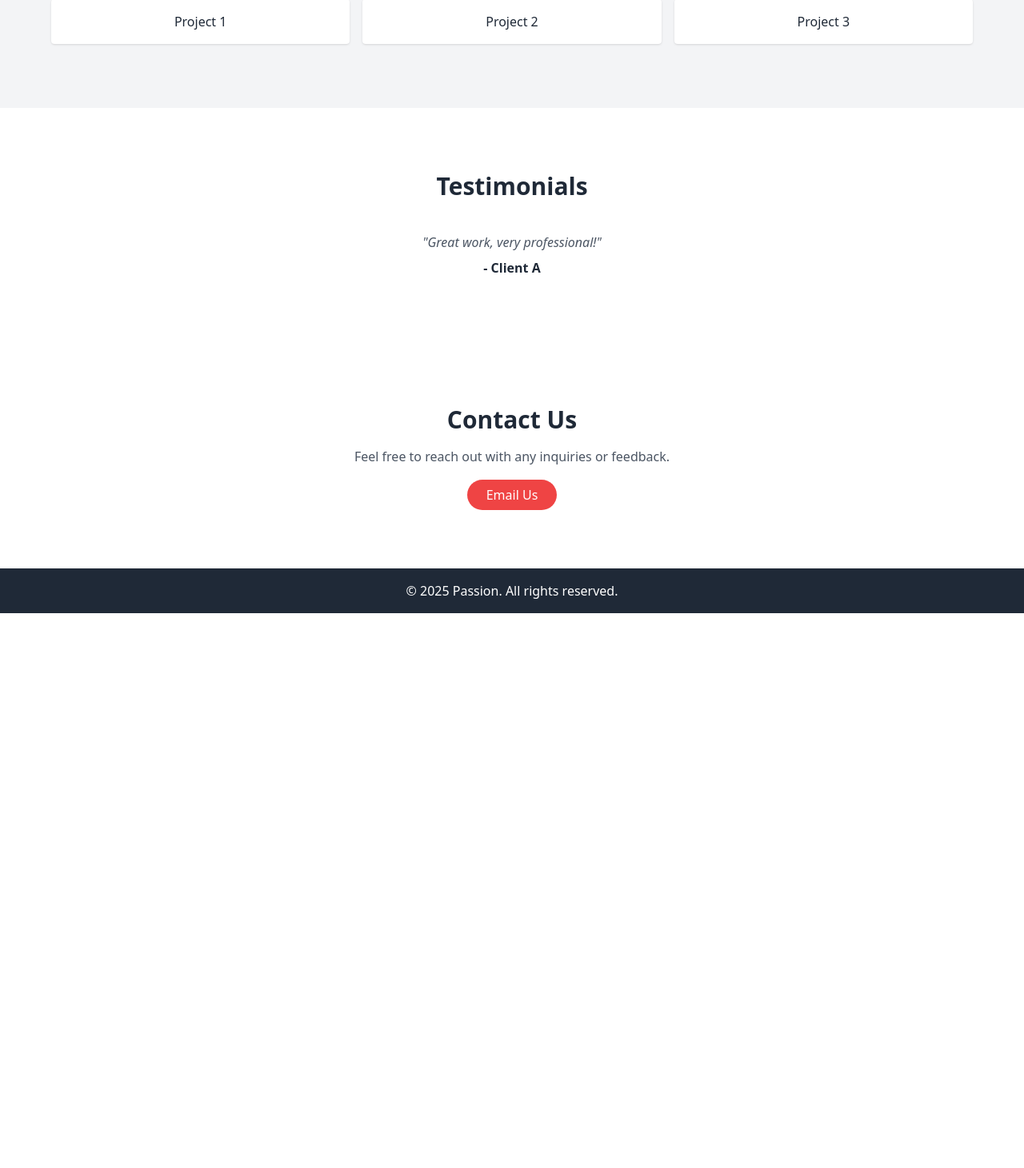
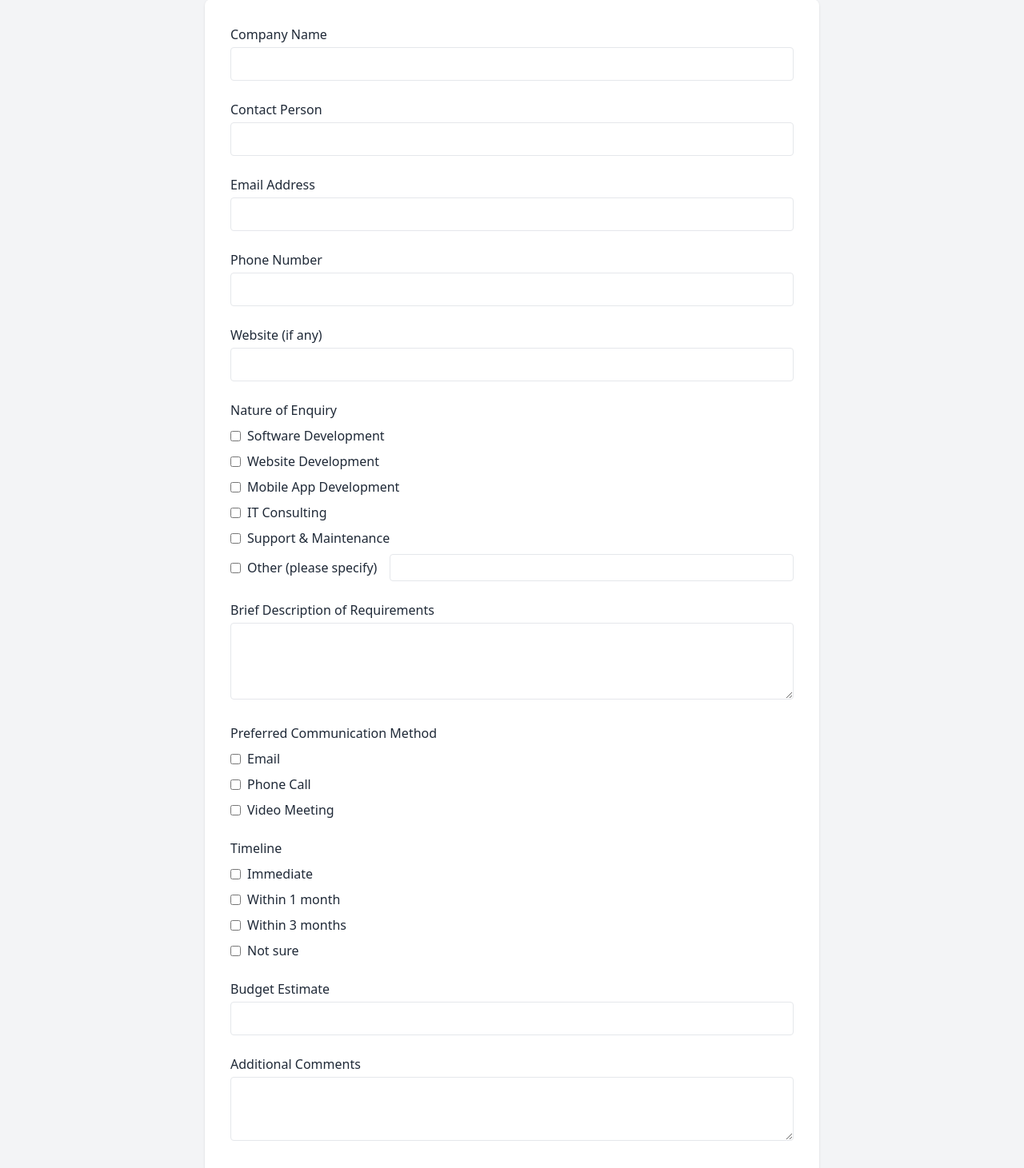
Before and after one commit to prabhacha/passionweb, a React (Create React App) app: page / in a window 1280 px wide. Shown: the part 2541-4002 px from the top of the page at 80% size. Before the commit the page ends 3308 px from the top, so only its background shows below. Built offline with nearby package versions, Linux system fonts and the light colour scheme.

Commit message:
inquiry form added

```diff
--- a/src/App.js
+++ b/src/App.js
@@ -187,22 +187,120 @@ export default function App() {
 
       </motion.section>
 
-      {/* Portfolio */}
+
+{/* Enquiry Form */}
 <motion.section
-        id="portfolio"
-        className="py-20 px-6 bg-gray-100 text-center"
+  id="enquiry"
+  className="py-20 px-6 bg-gray-100"
   initial={{ opacity: 0, y: 50 }}
   whileInView={{ opacity: 1, y: 0 }}
   viewport={{ once: true }}
   transition={{ duration: 0.8 }}
 >
-        <h3 className="text-3xl font-semibold mb-10">Our Work</h3>
-        <div className="grid grid-cols-1 md:grid-cols-3 gap-4 max-w-6xl mx-auto">
-          <div className="bg-white p-4 shadow rounded">Project 1</div>
-          <div className="bg-white p-4 shadow rounded">Project 2</div>
-          <div className="bg-white p-4 shadow rounded">Project 3</div>
+  <h3 className="text-3xl font-semibold mb-10 text-center">Software Company Enquiry Form</h3>
+
+  <div className="max-w-3xl mx-auto bg-white shadow p-8 rounded-lg space-y-6">
+
+    {/* Company Name */}
+    <div>
+      <label className="block font-medium mb-1">Company Name</label>
+      <input type="text" className="w-full border p-2 rounded" />
+    </div>
+
+    {/* Contact Person */}
+    <div>
+      <label className="block font-medium mb-1">Contact Person</label>
+      <input type="text" className="w-full border p-2 rounded" />
+    </div>
+
+    {/* Email */}
+    <div>
+      <label className="block font-medium mb-1">Email Address</label>
+      <input type="email" className="w-full border p-2 rounded" />
+    </div>
+
+    {/* Phone */}
+    <div>
+      <label className="block font-medium mb-1">Phone Number</label>
+      <input type="text" className="w-full border p-2 rounded" />
+    </div>
+
+    {/* Website */}
+    <div>
+      <label className="block font-medium mb-1">Website (if any)</label>
+      <input type="text" className="w-full border p-2 rounded" />
+    </div>
+
+    {/* Nature of Enquiry */}
+    <div>
+      <label className="block font-medium mb-2">Nature of Enquiry</label>
+      <div className="space-y-2">
+        <label className="flex items-center gap-2"><input type="checkbox" /> Software Development</label>
+        <label className="flex items-center gap-2"><input type="checkbox" /> Website Development</label>
+        <label className="flex items-center gap-2"><input type="checkbox" /> Mobile App Development</label>
+        <label className="flex items-center gap-2"><input type="checkbox" /> IT Consulting</label>
+        <label className="flex items-center gap-2"><input type="checkbox" /> Support & Maintenance</label>
+        <label className="flex items-center gap-2">
+          <input type="checkbox" /> Other (please specify)
+          <input type="text" className="border p-1 rounded ml-2 flex-1" />
+        </label>
+      </div>
+    </div>
+
+    {/* Brief Description */}
+    <div>
+      <label className="block font-medium mb-1">Brief Description of Requirements</label>
+      <textarea className="w-full border p-2 rounded h-24"></textarea>
+    </div>
+
+    {/* Preferred Communication Method */}
+    <div>
+      <label className="block font-medium mb-2">Preferred Communication Method</label>
+      <div className="space-y-2">
+        <label className="flex items-center gap-2"><input type="checkbox" /> Email</label>
+        <label className="flex items-center gap-2"><input type="checkbox" /> Phone Call</label>
+        <label className="flex items-center gap-2"><input type="checkbox" /> Video Meeting</label>
+      </div>
+    </div>
+
+    {/* Timeline */}
+    <div>
+      <label className="block font-medium mb-2">Timeline</label>
+      <div className="space-y-2">
+        <label className="flex items-center gap-2"><input type="checkbox" /> Immediate</label>
+        <label className="flex items-center gap-2"><input type="checkbox" /> Within 1 month</label>
+        <label className="flex items-center gap-2"><input type="checkbox" /> Within 3 months</label>
+        <label className="flex items-center gap-2"><input type="checkbox" /> Not sure</label>
+      </div>
+    </div>
+
+    {/* Budget */}
+    <div>
+      <label className="block font-medium mb-1">Budget Estimate</label>
+      <input type="text" className="w-full border p-2 rounded" />
+    </div>
+
+    {/* Additional Comments */}
+    <div>
+      <label className="block font-medium mb-1">Additional Comments</label>
+      <textarea className="w-full border p-2 rounded h-20"></textarea>
+    </div>
+
+    {/* Consent */}
+    <div className="flex items-center gap-2">
+      <input type="checkbox" />
+      <label>I agree to receive further information and updates from the company.</label>
+    </div>
+
+    {/* Submit Button */}
+    <div className="text-center mt-6">
+      <button className="bg-red-500 text-white px-6 py-2 rounded-full hover:bg-red-600">
+        Submit Enquiry
+      </button>
+    </div>
   </div>
 </motion.section>
+
 
       {/* Testimonials */}
       <motion.section
```
Lines whose indentation alone changed are shown as unchanged.
